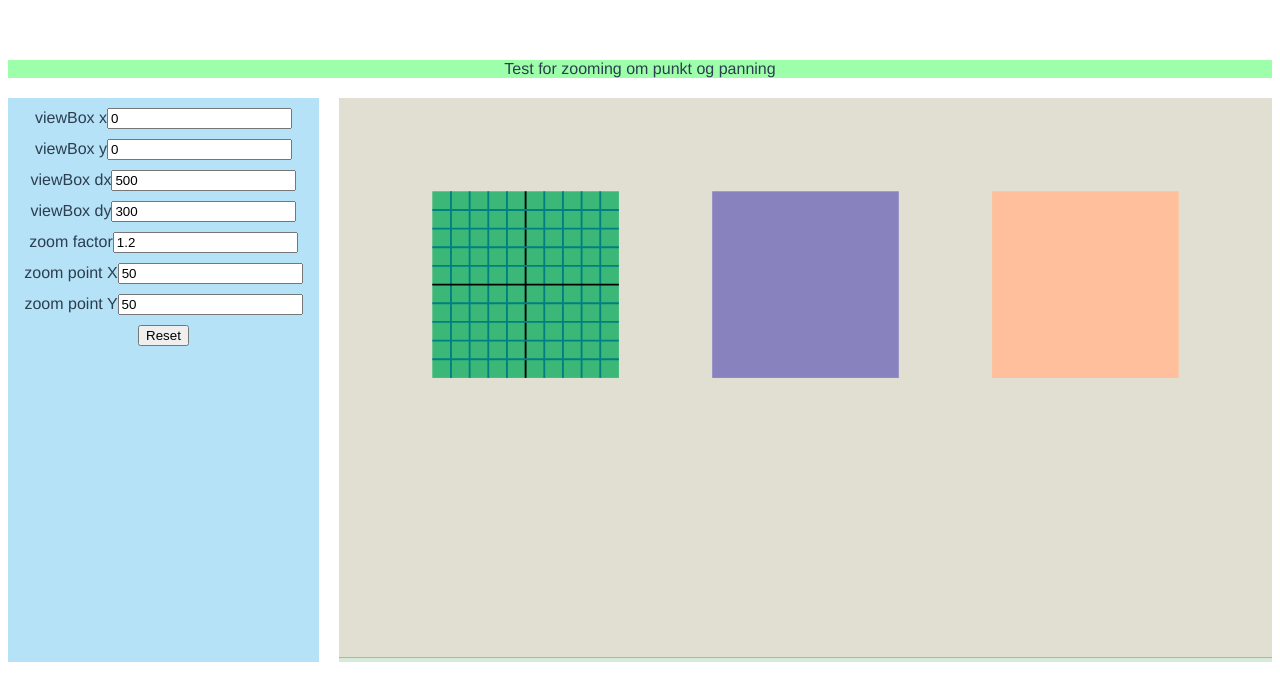
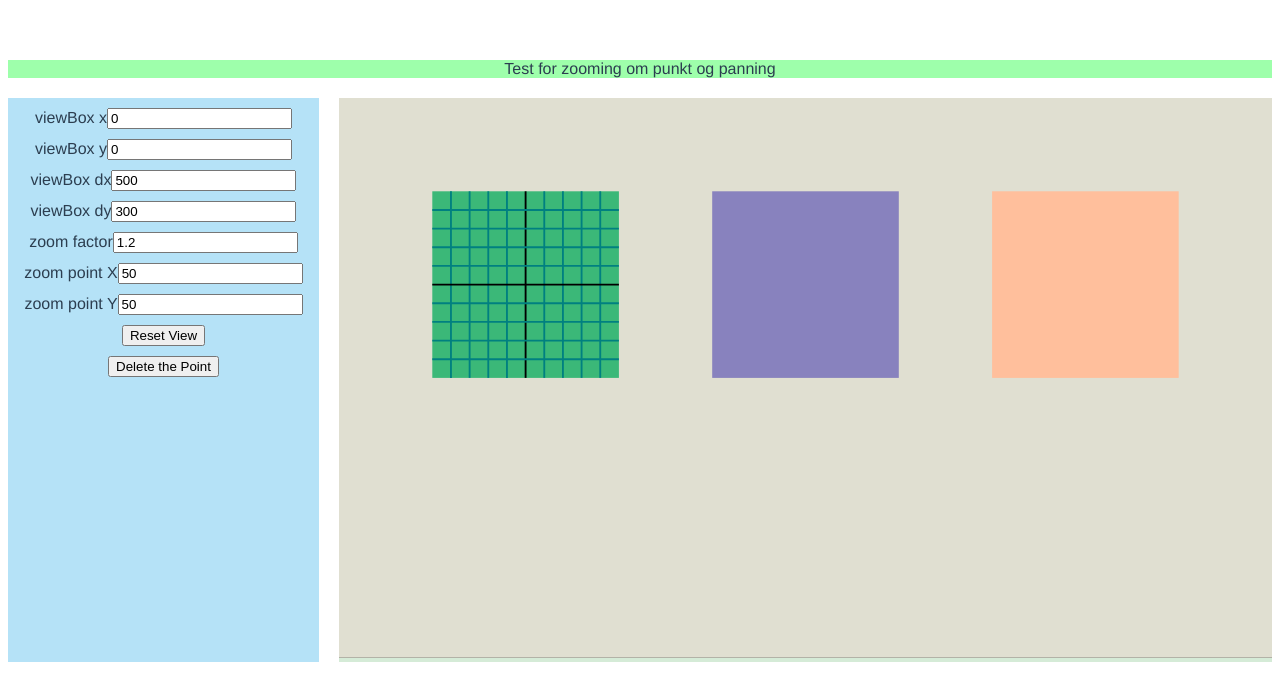
Before and after one commit to bjorndragland/svg-zoom-test, a Vue app: page / in a window 1280 px wide. Shown: the top 700 px of the page. Built offline with nearby package versions, Linux system fonts and the light colour scheme.

Commit message:
added link to running project

```diff
--- a/src/components/MainWindow2.vue
+++ b/src/components/MainWindow2.vue
@@ -35,7 +35,10 @@
         <input id="zoomPY" type="number" v-model="zoomPY" />
       </div>
       <div class="spaceMe">
-        <button @click="resetZoom">Reset</button>
+        <button @click="resetZoom">Reset View</button>
+      </div>
+      <div class="spaceMe">
+        <button @click="resetPoint">Delete the Point</button>
       </div>
     </aside>
   </div>
@@ -53,6 +56,9 @@ export default {
     resetZoom() {
       store.resetView();
     },
+    resetPoint(){
+      store.resetPoint();
+    }
   },
   computed: {
     origDX() {
--- a/src/components/SvgWorkSpace.vue
+++ b/src/components/SvgWorkSpace.vue
@@ -120,7 +120,6 @@ export default {
     zoomers(e) {
       let theeses = this.getMouseScrollSvgPosition(e);
       store.zoomInStore(theeses.x, theeses.y, e.deltaY);
-
     },
     mouseCoords(evt) {
       store.state.mouseX = evt.clientX;
@@ -128,7 +127,11 @@ export default {
     },
 
     newItem(evt) {
-      if (evt.button === 0 && this.panning == false) {
+      if (
+        evt.button === 0 &&
+        this.panning == false &&
+        store.state.collOfPoints.length == 0
+      ) {
         let topsvg = evt.target.parentNode;
         let pt = topsvg.createSVGPoint();
         pt.x = evt.clientX;
@@ -150,7 +153,6 @@ export default {
       if (evt.target.classList.contains("noDrag") == false) {
         this.selectedId = evt.target.getAttributeNS(null, "id");
         selectedElement = evt.target;
-        console.log(this.selectedId);
         offset = this.getMousePosition(evt, selectedElement);
         offset.x -= parseFloat(selectedElement.getAttributeNS(null, "cx"));
         offset.y -= parseFloat(selectedElement.getAttributeNS(null, "cy"));
--- a/src/store/store.js
+++ b/src/store/store.js
@@ -25,6 +25,9 @@ export const store = Vue.observable({
     store.state.viewBox_dx = store.state.origDX
     store.state.viewBox_dy = store.state.origDY
   },
+  resetPoint() {
+    store.state.collOfPoints = [];
+  },
 
   zoomInStore(x, y, dx) {
     let thePX, thePY
--- /dev/null
+++ b/vue.config.js
@@ -0,0 +1,9 @@
+module.exports = {
+  "publicPath": "/svg-zoom-test/dist/",
+  "configureWebpack": {
+    "devtool": "source-map"
+  },
+
+  productionSourceMap: false
+
+}
```
Also changed, not shown: 2 other files (tests, documents, lock files or other folders).
